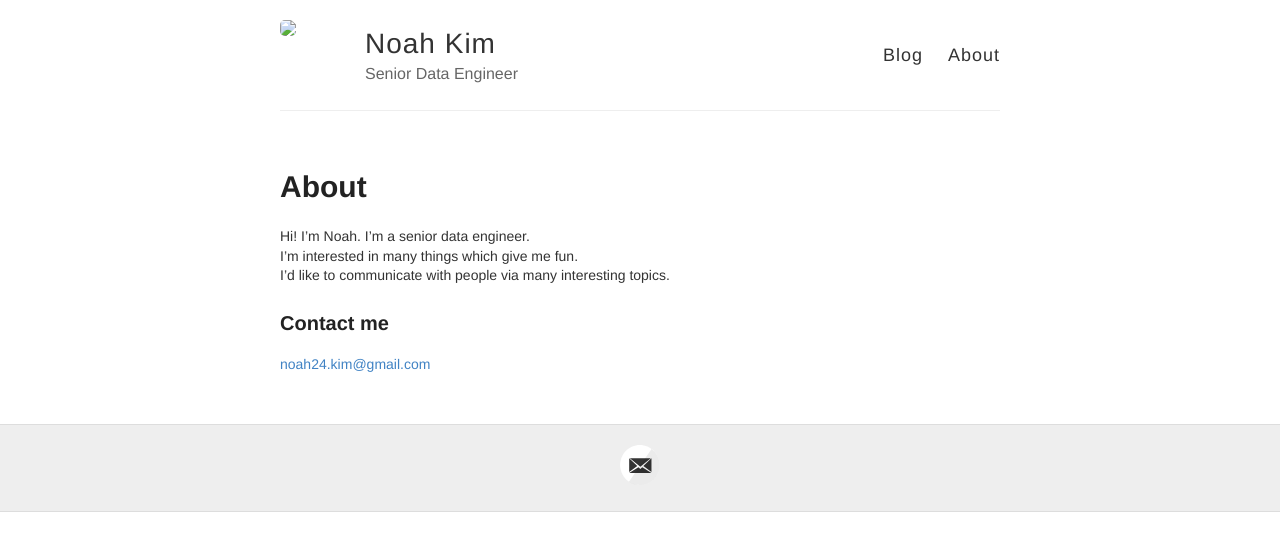
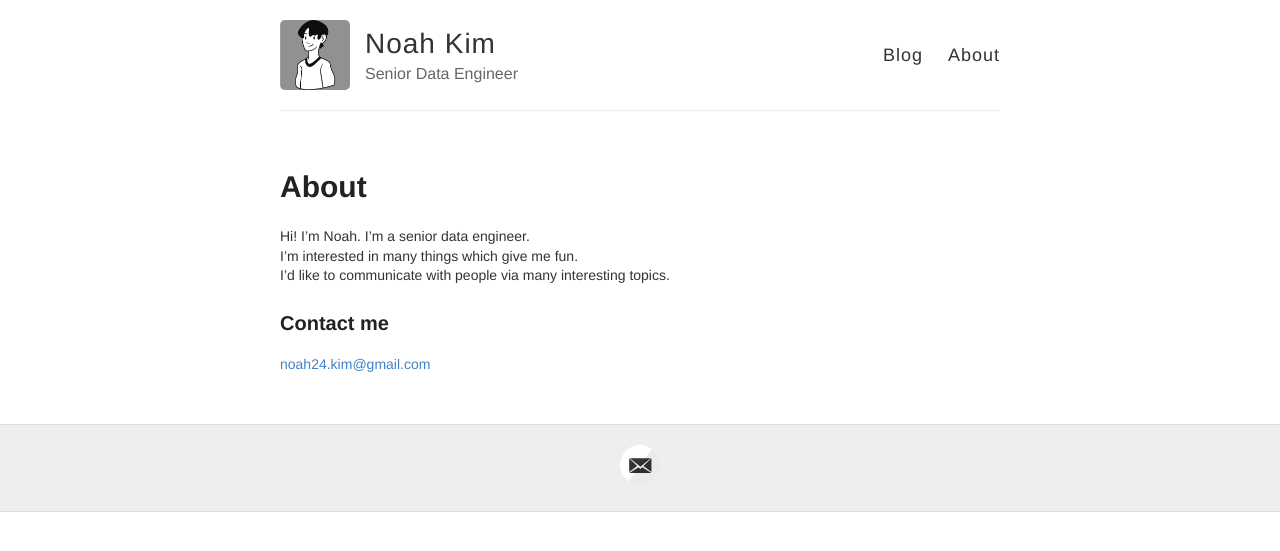
Before and after one commit to noahtjkim/noahtjkim.github.io, a Jekyll site: the page built from about.md, in a window 1280 px wide. Shown: the top 551 px of the page. Built offline with Jekyll 4.4.1, drawn with Linux system fonts in a browser that asks for light colours.

Commit message:
Update _config.yml

```diff
--- a/_config.yml
+++ b/_config.yml
@@ -9,7 +9,7 @@ name: Noah Kim
 description: Senior Data Engineer
 
 # URL of your avatar or profile pic (you could use your GitHub profile pic)
-avatar: images/my_profile.png
+avatar: /images/my_profile.png
 
 #
 # Flags below are optional
```
